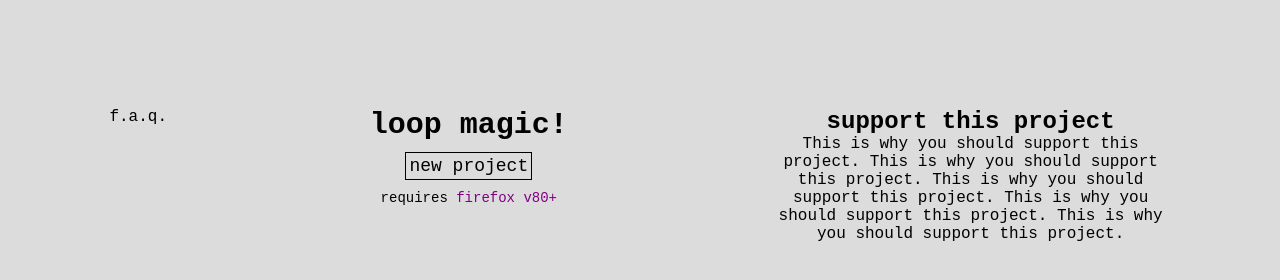
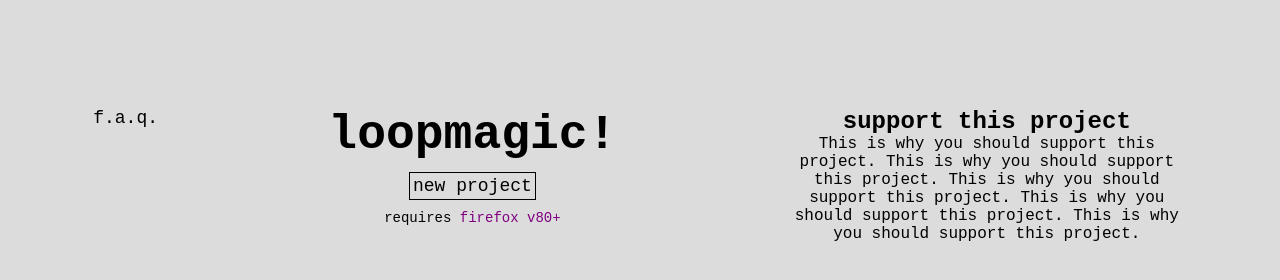
Before and after one commit to mgoldfield/nodelooper, a website: page api/html/front-page.html in a window 1280 px wide. Drawn offline with Linux system fonts and the light colour scheme.

Commit message:
front page work

```diff
--- a/api/html/front-page.html
+++ b/api/html/front-page.html
@@ -43,6 +43,10 @@
         font-family: "Courier New", Courier, monospace;
       }
 
+      .faq {
+        font-size: 18px;
+      }
+
       .titleBox {
         display: flex;
         flex-direction: column;
@@ -50,7 +54,7 @@
       }
 
       .title {
-        font-size: 30px;
+        font-size: 48px;
         font-weight: bold;
       }
 
@@ -97,7 +101,7 @@
       <div class="titleBar">
         <div class="faq fftext">f.a.q.</div>
         <div class="titleBox">
-          <div class="title fftext">loop magic!</div>
+          <div class="title fftext"><span style="color:black">l</span><span style="color:black">o</span><span style="color:black">o</span><span style="color:black">p</span><span style="color:black">m</span><span style="color:black">a</span><span style="color:black">g</span><span style="color:black">i</span><span style="color:black">c</span><span style="color:black">!</span></div>
           <div class="newProject fftext"><a href="APIURL/newsesh">new project</a></div>
           <div class='requires fftext'>
             requires <a href="https://www.mozilla.org/firefox/download/thanks/">firefox v80+</a>
```
Also changed, not shown: 3 other files.
